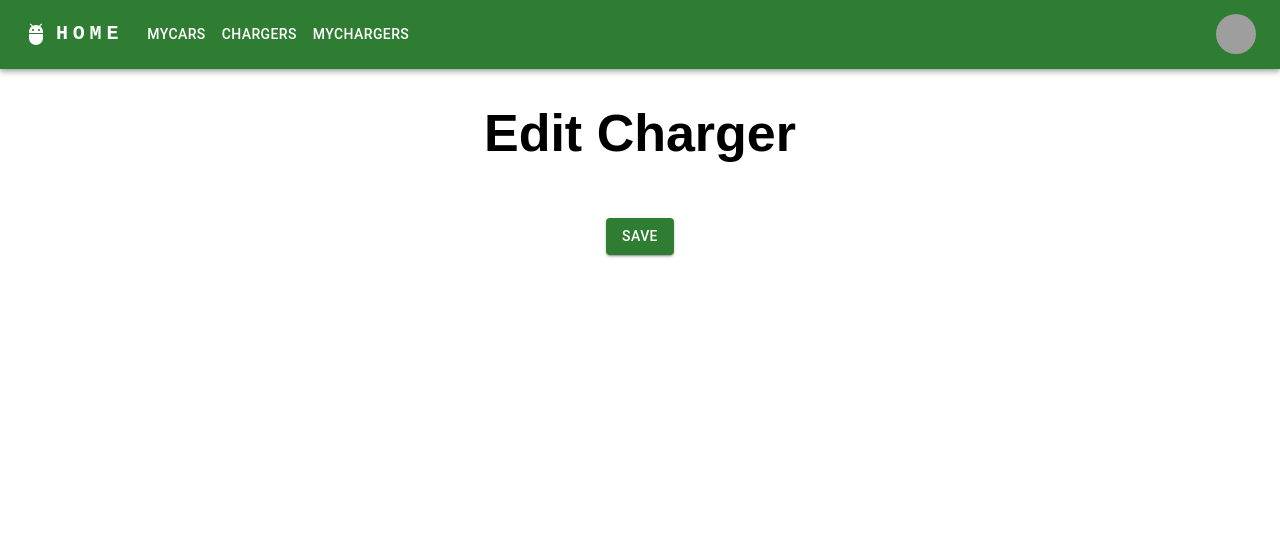
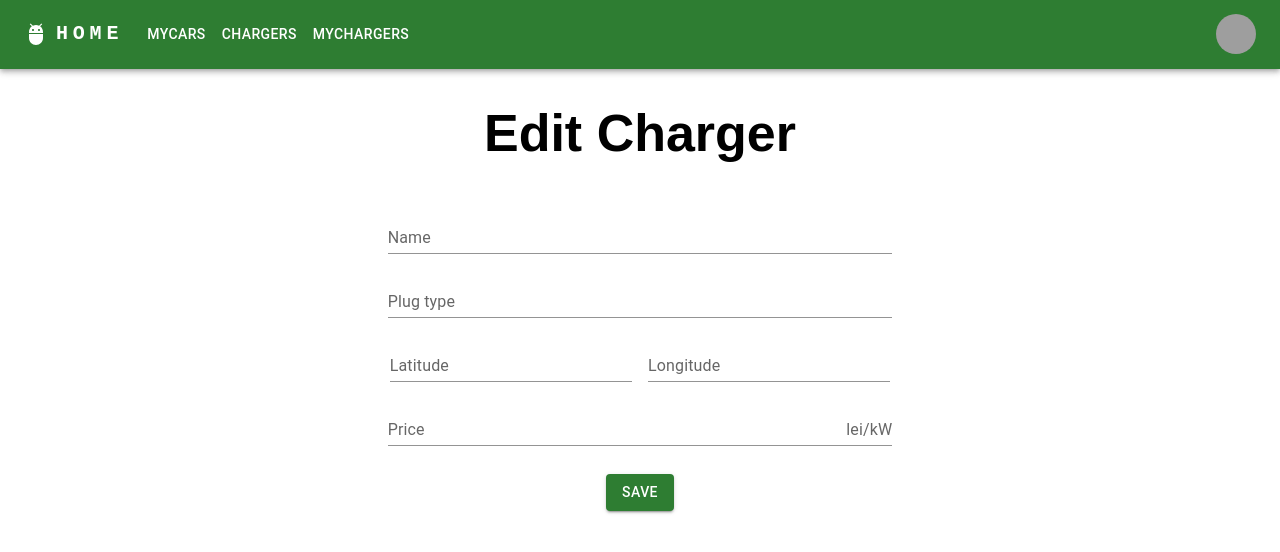
Before and after one commit to daniel-marcu-upt/proiect_ic, a React (Create React App) app in the folder frontend/: page /EditCharger in a window 1280 px wide. Shown: the top 552 px of the page. Built offline with nearby package versions, Linux system fonts and the light colour scheme; grey boxes are pictures that could not be loaded.

Commit message:
am adaugat parea de editare a masinilor/incarcatoarelor

```diff
--- a/frontend/src/EditCar/EditCar.js
+++ b/frontend/src/EditCar/EditCar.js
@@ -12,6 +12,21 @@ function EditCar() {
         <h1 className='editcar-h1'>
           Edit Car
         </h1>
+
+        <TextField
+          label="Plate"
+          id="plate"
+          sx={{ m: 1, width: '50ch' }}
+          variant="standard"
+        />
+        <br/>
+        <TextField
+          label="Plug type"
+          id="plug"
+          sx={{ m: 1, width: '50ch' }}
+          variant="standard"
+        />
+        <br/>
         <br />
         <Button color="success" variant="contained">Save</Button>
       </center>
--- a/frontend/src/EditCharger/EditCharger.css
+++ b/frontend/src/EditCharger/EditCharger.css
@@ -3,3 +3,13 @@
     text-align: center;
     font-size: calc(20px + 4vmin);
   }
+
+input::-webkit-outer-spin-button,
+input::-webkit-inner-spin-button {
+  -webkit-appearance: none;
+  margin: 0;
+}
+
+input[type=number] {
+  -moz-appearance: textfield;
+}
--- a/frontend/src/EditCharger/EditCharger.js
+++ b/frontend/src/EditCharger/EditCharger.js
@@ -3,6 +3,7 @@ import * as React from 'react';
 import Navbar from '../Navbar/Navbar';
 import Button from '@mui/material/Button';
 import TextField from '@mui/material/TextField';
+import InputAdornment from '@mui/material/InputAdornment';
 
 function EditCharger() {
   return (
@@ -12,6 +13,44 @@ function EditCharger() {
         <h1 className='editcharger-h1'>
           Edit Charger
         </h1>
+        <TextField
+          label="Name"
+          id="name"
+          sx={{ m: 1, width: '50ch' }}
+          variant="standard"
+        />
+        <br/>
+        <TextField
+          label="Plug type"
+          id="plug"
+          sx={{ m: 1, width: '50ch' }}
+          variant="standard"
+        />
+        <br/>
+
+        <TextField
+          label="Latitude"
+          id="lat"
+          sx={{ m: 1, width: '24ch' }}
+          variant="standard"
+        />
+        <TextField
+          label="Longitude"
+          id="lon"
+          sx={{ m: 1, width: '24ch' }}
+          variant="standard"
+        />
+        <br/>
+        <TextField
+          label="Price"
+          id="price"
+          sx={{ m: 1, width: '50ch' }}
+          InputProps={{
+            endAdornment: <InputAdornment position="end">lei/kW</InputAdornment>,
+          }}
+          variant="standard"
+        />
+        <br/>
         <br/>
         <Button color="success" variant="contained">Save</Button>
       </center>
```
